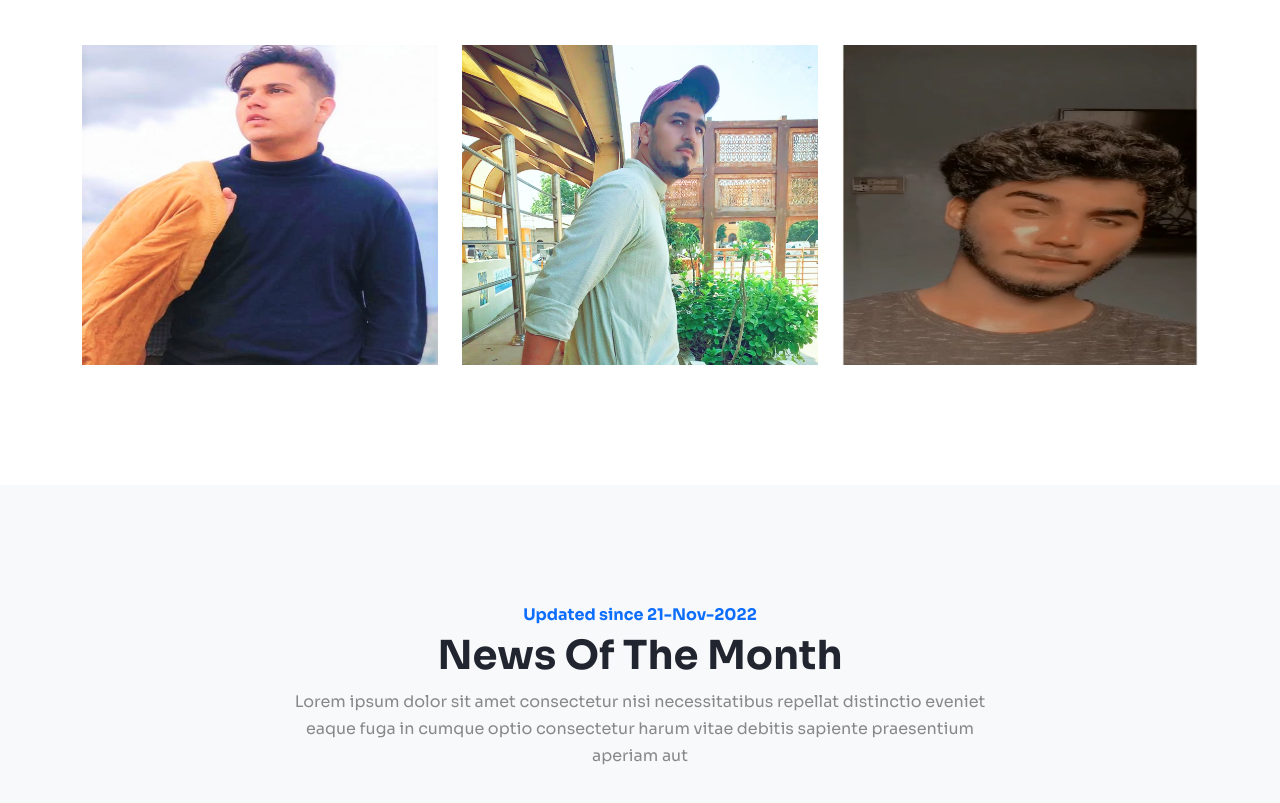
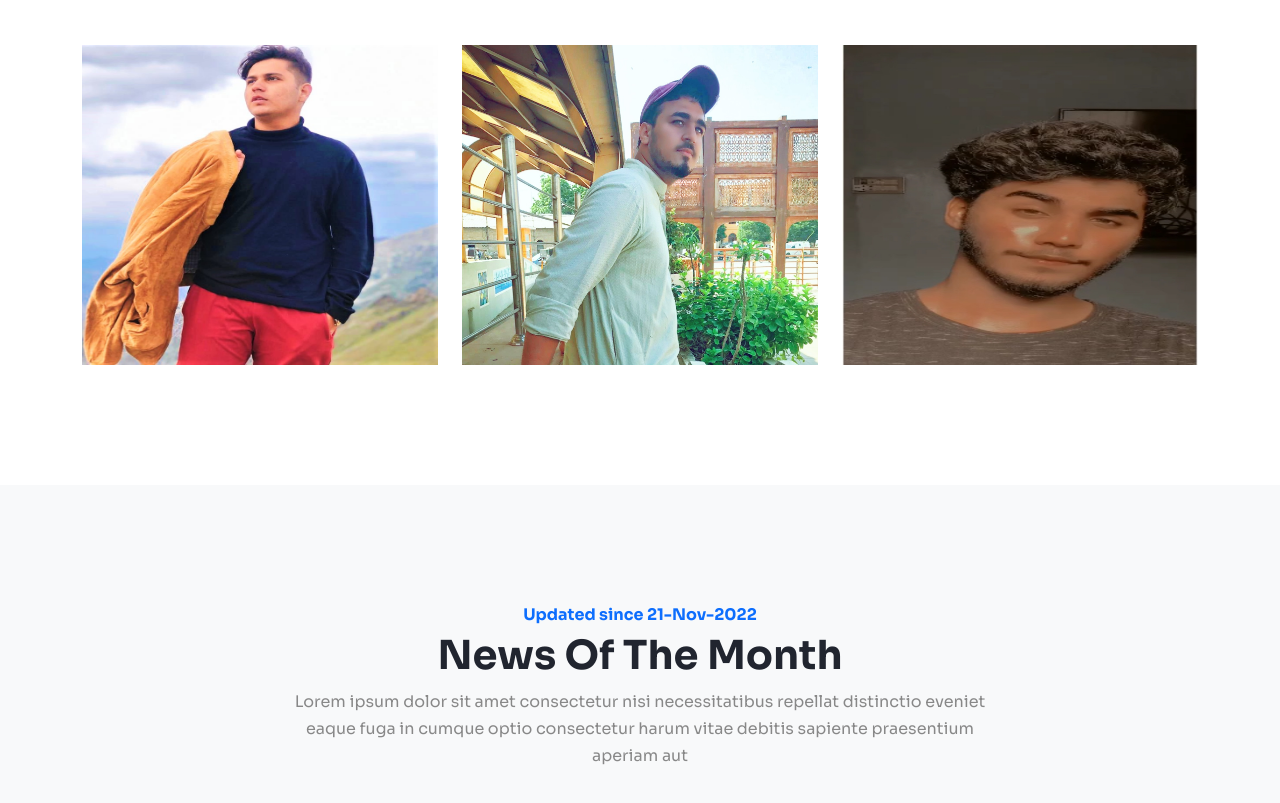
Before and after one commit to MuhammadUmerShan/Beautyofbeaches, a plain HTML site: page index.html in a window 1280 px wide. Shown: the part 6505-7308 px from the top of the page. Drawn offline with nearby package versions, Linux system fonts and the light colour scheme; a script that the page names is missing; a web font is replaced by a local one.

Commit message:
Update index.html

```diff
--- a/index.html
+++ b/index.html
@@ -650,7 +650,7 @@ in cumque optio consectetur harum vitae debitis sapiente praesentium aperiam aut
 <div class="col-md-4 col-sm-6">
 <div class="our-team">
 <div class="pic">
-<img src="Img/hasnain3.jpeg" alt="team" class="img-fluid">
+<img src="Img/hasnain2.png" alt="team" class="img-fluid">
 </div>
 <div class="content">
 <h3 class="title text-white">Hasnain Ashfaq</h3>
```
